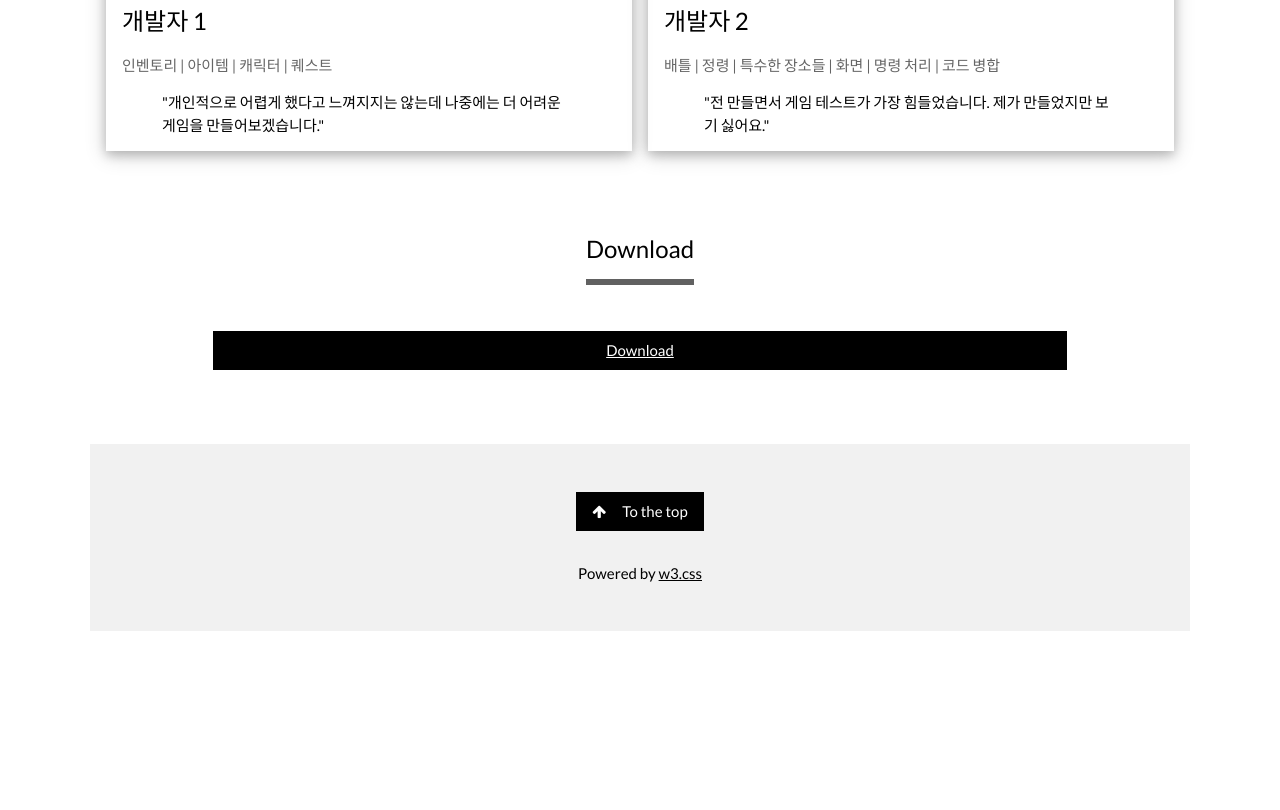
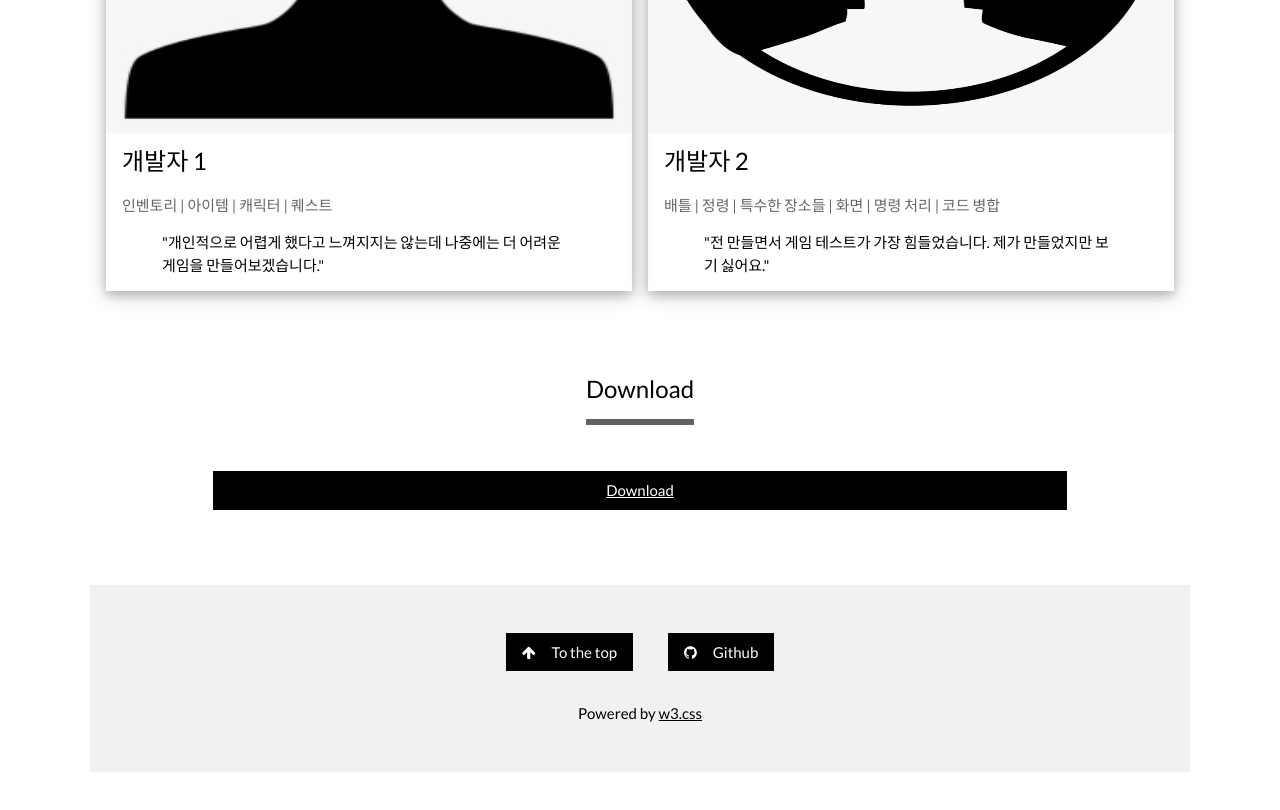
Before and after one commit to devacame/UCA-TEXT-GAME-WITH-C, a plain HTML site: page Website/Website.html in a window 1280 px wide. Shown: the part 1735-2545 px from the top of the page. Before the commit the page ends 2446 px from the top, so only its background shows below. Drawn offline with nearby package versions, Linux system fonts and the light colour scheme.

Commit message:
Add files via upload

```diff
--- a/Website/Website.html
+++ b/Website/Website.html
@@ -24,7 +24,7 @@ html,body,h1,h2,h3,h4 {font-family:"Lato", sans-serif}
       <a href="#about" class="w3-button w3-block">About</a>
     </div>
     <div class="w3-col s4">
-    <a href="#download" class="w3-button w3-block">Download</a>
+    <a href="#down" class="w3-button w3-block">Download</a>
     </div>
   </div>
 </div>
@@ -153,8 +153,9 @@ html,body,h1,h2,h3,h4 {font-family:"Lato", sans-serif}
 
 <!-- Footer -->
 
-<footer class="w3-container w3-padding-32 w3-light-grey w3-center" style="padding-top: 7%">
+<footer id="down" class="w3-container w3-padding-32 w3-light-grey w3-center" style="padding-top: 7%">
   <a href="#" class="w3-button w3-black w3-margin"><i class="fa fa-arrow-up w3-margin-right"></i>To the top</a>
+   <a href="https://github.com/coder38611/UCA-TEXT-GAME-WITH-C/tree/master" target="_blank" class="w3-button w3-black w3-margin"><i class="fa fa-github w3-margin-right" aria-hidden="true"></i>Github</a>
   <p>Powered by <a href="https://www.w3schools.com/w3css/default.asp" title="W3.CSS" target="_blank" class="w3-hover-text-green">w3.css</a></p>
 </footer>
 
```
Also changed, not shown: Website/images/clear.PNG, Website/images/fail.PNG, Website/images/item-get.PNG, Website/images/main.PNG, Website/images/redo.PNG.
